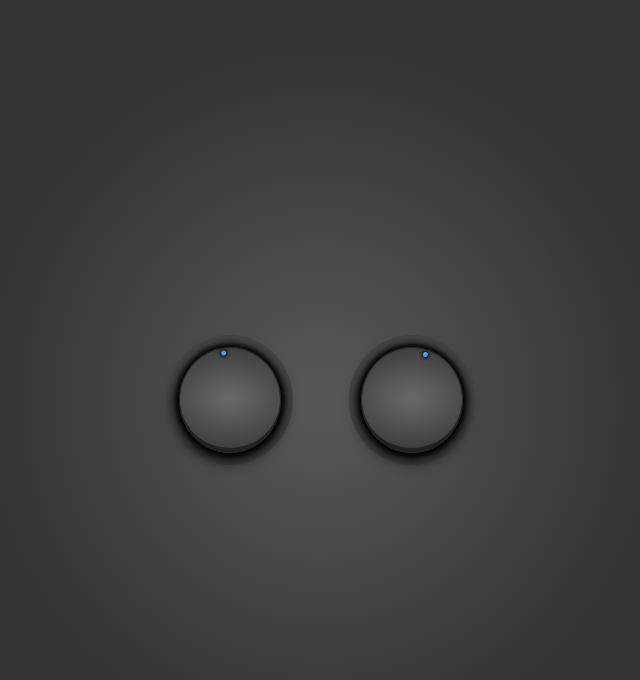
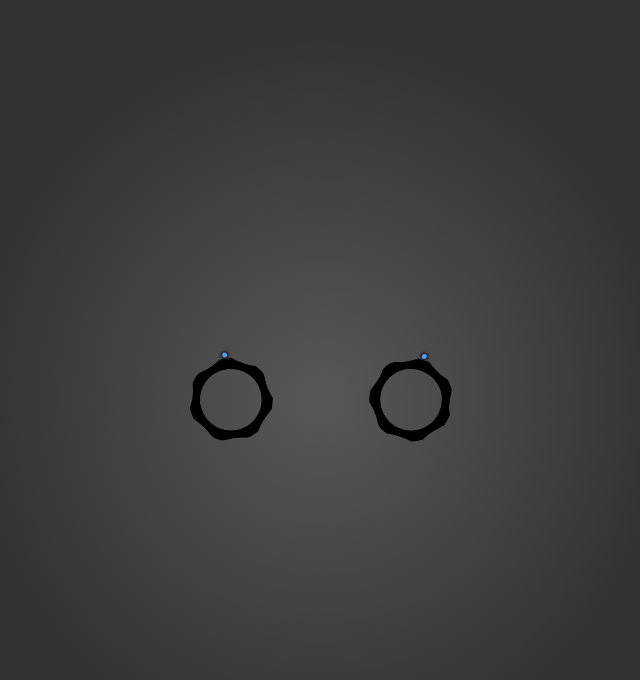
Before and after one commit to keatonwilliamson/knobs-test, a React (Create React App) app: page / in a window 1280 px wide. Shown: the top 680 px of the page, without its empty margins (319-959 px from the left). Built offline with nearby package versions, Linux system fonts and the light colour scheme.

Commit message:
knob image is roughly on

```diff
--- a/src/App.css
+++ b/src/App.css
@@ -65,25 +65,27 @@ body {
 .knob .ticks {
   position: absolute;
 }
-.knob .ticks .tick {
+/* .knob .ticks .tick {
   position: absolute;
   background: black;
   box-shadow: inset 0 0 0 0 black;
   width: 3px;
   transition: box-shadow 0.5s;
-}
+} */
 .knob .ticks .tick.active {
   box-shadow: inset 0 0 5px 2px #509eec, 0 0 0 1px #369;
 }
 .knob.outer {
-  border-radius: 50%;
-  border: 1px solid #222;
-  border-bottom: 5px solid #222;
-  background-image: radial-gradient(100% 70%, #666 6%, #333 90%);
-  box-shadow: 0 5px 15px 2px black, 0 0 5px 3px black, 0 0 0 12px #444;
+  /* border-radius: 50%; */
+  /* border: 1px solid #222; */
+  /* border-bottom: 5px solid #222; */
+  /* background-image: radial-gradient(100% 70%, #666 6%, #333 90%); */
+  /* box-shadow: 0 5px 15px 2px black, 0 0 5px 3px black, 0 0 0 12px #444; */
 }
 .knob.inner {
-  border-radius: 50%;
+  /* border-radius: 50%; */
+  background-image: url('./Assets/moog-knob.png');
+  background-size: contain;
 }
 .knob.inner .grip {
   position: absolute;
```
Also changed, not shown: src/Assets/moog-knob.png (added).
